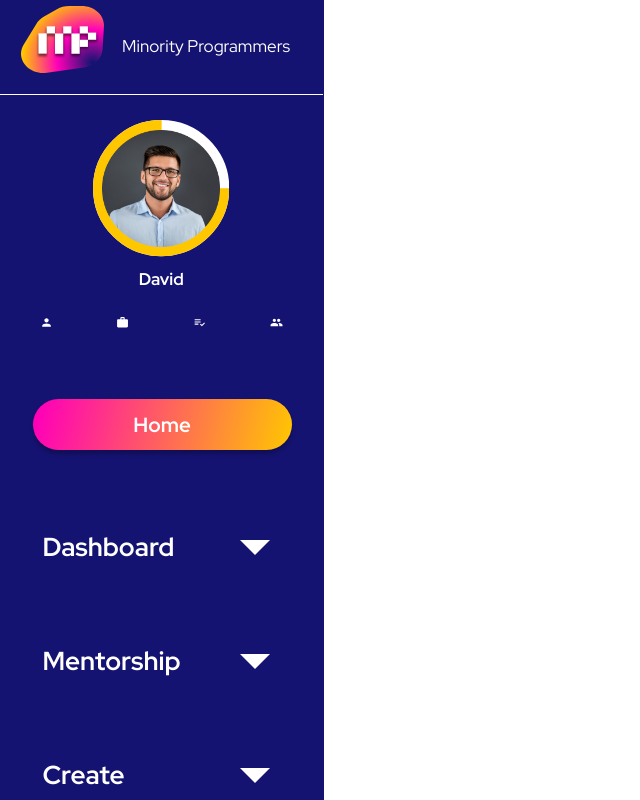
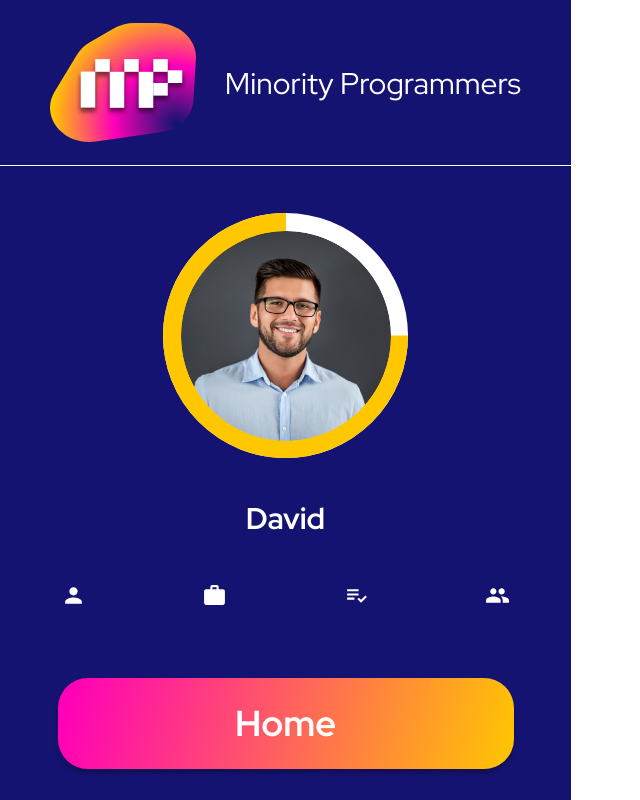
Before and after one commit to Husankhuja/mp-sidebar, a Next.js app: page / in a window 1280 px wide. Shown: the top 800 px of the page, without its empty margins (0-640 px from the left). Built offline with nearby package versions, Linux system fonts and the light colour scheme.

Commit message:
changed styles for xl large screens

```diff
--- a/components/Button/button.module.css
+++ b/components/Button/button.module.css
@@ -3,20 +3,22 @@
     flex-direction: row;
     justify-content: center;
     align-items: center;
-    width: 20.23vw;
-    height: 4.037vw;
-    margin: 3.11vw auto;
+    width: 456px;
+    height: 91px;
+    margin: 70px auto;
     background: linear-gradient(104.61deg, #FF00B8 2.65%, #FF655B 51.83%, #FFC700 100%);
     box-shadow: 0px 4px 4px rgba(0, 0, 0, 0.25);
     border-radius: 30px;
+}
+.button:hover {
+    cursor: pointer;
 }
 .button p {
 
 font-family: 'Red Hat Display';
 font-style: normal;
-font-weight: 700;
-font-size: 1.60vw;
-line-height: 2.13vw;
-
+font-weight: bold;
+font-size: 36px;
+line-height: 48px;
 color: #FFFFFF;
 }
--- a/components/Dropdown/dropdown.module.css
+++ b/components/Dropdown/dropdown.module.css
@@ -1,47 +1,45 @@
-@import url('https://fonts.googleapis.com/css2?family=Red+Hat+Display&display=swap');
 .container {
-    width: 80%;
-    margin: 30px auto;
+    margin: 10px 53px;
     padding: 10px;
-
-    /* typography */
-    font-family: 'Red Hat Display', sans-serif;
     color: #ffffff;
 }
 .dropdown {
-    width: 95%;
+    width: auto;
     display: flex;
     flex-direction: row;
     justify-content: space-between;
     align-items: center;
 }
-.links {
-    width: 80%;
-    margin: 15px auto 0px;
-    padding: 10px;
-    transition: display 2s;
-
-}
 .title {
     font-weight: 700;
-    font-size: 26px;
+    font-size: 36px;
+    line-height: 48px;
     text-transform: capitalize;
+    margin-right: 10px;
 }
+/* Nav*/
+.links {
+    width: auto;
+    margin: 15px 20px;
+    padding: 0 20px;
+    transition: display 2s;
+    border-left: 1px #ffffff solid;
+}
+
 .li {
     list-style: none;
-    padding: 8px;
+    margin: 35px 0;
+}
 
-    border-left: 1px #ffffff solid;
-
-}
 .a {
-    padding-left: 2px;
     text-decoration: none;
-    font-size: 20px;
-    font-weight: 400;
+    font-weight: normal;
+    font-size: 30px;
+    line-height: 40px;
     text-transform: capitalize;
     color: #ffffff;
 }
+
 .hide {
     display: none;
 }
--- a/components/Dropdown/index.jsx
+++ b/components/Dropdown/index.jsx
@@ -2,34 +2,30 @@
 import { useState } from 'react';
 import Styles from './dropdown.module.css';
 
-export default function Index({links}) {
-    const linksTitle = links[0];
+export default function Index({ linksTitle, links }) {
+    // const linksTitle = links[0];
     const [display, setDisplay] = useState(false);
 
     const handleClick = () => {
-      if(display === true)
+        if (display === true)
             setDisplay(false);
         else
             setDisplay(true);
     }
 
     return (
-      <div>
         <div className={Styles.container}>
             <div className={Styles.dropdown}>
                 <h4 className={Styles.title}>{linksTitle}</h4>
-            <img onClick={handleClick} src='./dropdown-icon.png' alt="dropdown-Icon" id={Styles.dropMenuImg}/>
+                <img onClick={handleClick} src='./dropdown-icon.png' alt="dropdown-Icon" id={Styles.dropMenuImg} />
             </div>
             <ul className={display === true ? Styles.links : Styles.links && Styles.hide}>
-          {links.map((link, index) => {
-            if(index > 0){
-              return <li className={Styles.li} key={index}>
+                {links.map((link, index) => (
+                    <li className={Styles.li} key={index}>
                         <a className={Styles.a} href="#">{link}</a>
                     </li>
-            }
-            })}
+                ))}
             </ul>
-        </div>
         </div>
     )
 }
--- a/components/Profile/profile.module.css
+++ b/components/Profile/profile.module.css
@@ -1,43 +1,41 @@
-@import url('https://fonts.googleapis.com/css2?family=Red+Hat+Display:wght@400;500;700&display=swap');
-
-
 .profile {
     display: flex;
     flex-direction: column;
     align-items: center;
     position: relative;
-    width: 25.20vw;
-/*
-    height: 29.15vw;
-    margin: 9vh auto; */
+    width: auto;
 }
+
+.profileBorder {
+    height: 245px;
+    width: 245px;
+    margin: 47px 0;
+}
+.profilePic {
+    width: 210px;
+    height: 210px;
+    border-radius: 50%;
+}
+
 .username {
     color: white;
     font-family: 'Red Hat Display',sans-serif;
-    font-size: 1.33vw;
-    font-style: normal;
+    font-size: 30px;
+    line-height: 92.3%;
+    letter-spacing: 0em;
     font-weight: 700;
-    line-height: 1.24vw;
-    letter-spacing: 0em;
     text-align: center;
 }
-.profileBorder {
-    height: 10.65vw;
-    width: 10.65vw;
-    margin: 2vw 0 1.20vw 0;
-}
-.profilePic {
-    width: 9.20vw;
-    height: 9.20vw;
-}
+
 .profileIcons {
-    width: 19.02vw;
-    height: 1.11vw;
-    margin: 2.22vw 0;
+    width: 450px;
+    height: 25px;
+    margin-top: 50px;
     display: flex;
     justify-content: space-between;
 }
 .icon {
     color: white;
-    font-size: 1.02vw;
+    font-size: 25px;
+    cursor: pointer;
 }
--- a/components/SideBar/index.jsx
+++ b/components/SideBar/index.jsx
@@ -1,32 +1,21 @@
 import SideBarHeader from '../SideBarHeader/index';
 import Profile from '../Profile/index';
 import Button from '../Button/index';
-import Dropdown from '../Dropdown/index';
+import SideBarNav from '../SideBarNav/index';
 import ListOfLinks from '../../public/Links/ListOfLinks';
 import userData from '../../public/userData';
 
 // styles
 import Styles from './sidebar.module.css';
 
-{/*
-Dropdown is a component that will take in a multi dimensional array of links
-in order to create the links dynamically.
-Links will be imported from one file in the public
-folder, the file will have an array of arrays,
-where each array has the first index as the title and the rest are strings
-with links names. The links will be imported and named
-appropriately.
-*/}
+
 export default function Index() {
-  const linksArrTop = [...ListOfLinks];
   return (
     <div className={Styles.sidebar}>
       <SideBarHeader />
       <Profile userData={userData} />
       <Button />
-      {linksArrTop.map((linksArrSub, index) => {
-        return <Dropdown key={linksArrSub[0]} links={[...linksArrSub]} />
-      })}
+      <SideBarNav linksArrTop={ListOfLinks} />
       <div className={Styles.question}>
         <img src="./question-mark.png" alt="question" />
       </div>
--- a/components/SideBar/sidebar.module.css
+++ b/components/SideBar/sidebar.module.css
@@ -1,16 +1,15 @@
 .sidebar {
     background-color: #151371;
-    width: 25.33vw;
+    width: 571px;
     /* height: 2718px; */
     min-height: 100vh;
-    height: auto;
     display: flex;
     flex-direction: column;
-    justify-content: space-evenly;
+    justify-content: flex-start;
 }
 .question {
-    width: 80%;
-    padding: 10px;
-    display: flex;
-    justify-content: flex-end;
+    align-self: flex-end;
+    width: 50px;
+    margin: 45px;
+    position: relative;
 }
--- a/components/SideBarHeader/sidebarheader.module.css
+++ b/components/SideBarHeader/sidebarheader.module.css
@@ -1,26 +1,20 @@
 .sideBarHeader {
-    width: 25.20vw;
-    height: 7.41vw;
+    width: auto;
+    height: 166px;
     border-bottom: 1px solid white;
+    display: flex;
+    align-items: center;
+    justify-content: space-between;
+    padding: 0 50px;
 }
 .logo {
-    position: absolute;
-    width: 6.48vw;
-    height: 5.28vw;
-    left: 1.64vw;
-    top: 0.44vw;
+    width: 146px;
+    height: 119px;
 }
 .title {
-    position: absolute;
-    left: 9.54vw;
-    top: 2.71vw;
-
-    font-family: Red Hat Display;
-    font-style: normal;
+    font-family: 'Red Hat Display';
     font-weight: normal;
-    font-size: 1.33vw;
-    line-height: 1.77vw;
-
-
+    font-size: 30px;
+    line-height: 40px;
     color: #FFFFFF;
 }
--- /dev/null
+++ b/components/SideBarNav/index.jsx
@@ -0,0 +1,25 @@
+import React from 'react';
+import Styles from './sidebarnav.module.css';
+import Dropdown from '../Dropdown/index';
+
+{/*
+Dropdown is a component that will take in a multi dimensional array of links
+in order to create the links dynamically.
+Links will be imported from one file in the public
+folder, the file will have an array of arrays,
+where each array has the first index as the title and the rest are strings
+with links names. The links will be imported and named
+appropriately.
+*/}
+
+const SideBarNav = ({ linksArrTop }) => {
+    return (
+        <div className={Styles.sideBarNav}>
+            {Object.keys(linksArrTop).map((arrayKey, index) => (
+                <Dropdown key={index} linksTitle={arrayKey} links={linksArrTop[arrayKey]} />
+            ))}
+        </div>
+    );
+}
+
+export default SideBarNav;
--- /dev/null
+++ b/components/SideBarNav/sidebarnav.module.css
@@ -0,0 +1,7 @@
+.sideBarNav {
+    width: auto;
+    height: auto;
+    display: flex;
+    flex-direction: column;
+    justify-content: flex-start;
+}
--- a/public/Links/ListOfLinks.js
+++ b/public/Links/ListOfLinks.js
@@ -1,6 +1,6 @@
-export default [
-    ['dashboard', 'my wallet', 'my courses', 'my calendar', 'my chapter', 'my startups', 'my projects', 'messages'],
-    ['mentorship', 'status', 'my mentors', 'assignments'],
-    ['create', 'status'],
-    ['account', 'my profile', 'update profile', 'auth', 'logout']
-]
+export default {
+    'dashboard': ['my wallet', 'my courses', 'my calendar', 'my chapter', 'my startups', 'my projects', 'messages'],
+    'mentorship': ['status', 'my mentors', 'assignments'],
+    'create': ['status'],
+    'account': ['my profile', 'update profile', 'auth', 'logout']
+}
--- a/styles/globals.css
+++ b/styles/globals.css
@@ -1,5 +1,8 @@
+@import url('https://fonts.googleapis.com/css2?family=Red+Hat+Display:wght@400;500;700;900&display=swap');
+
 * {
     margin: 0;
     padding: 0;
     box-sizing: border-box;
+    font-family: 'Red Hat Display', sans-serif;
 }
```
Lines whose indentation alone changed are shown as unchanged.
